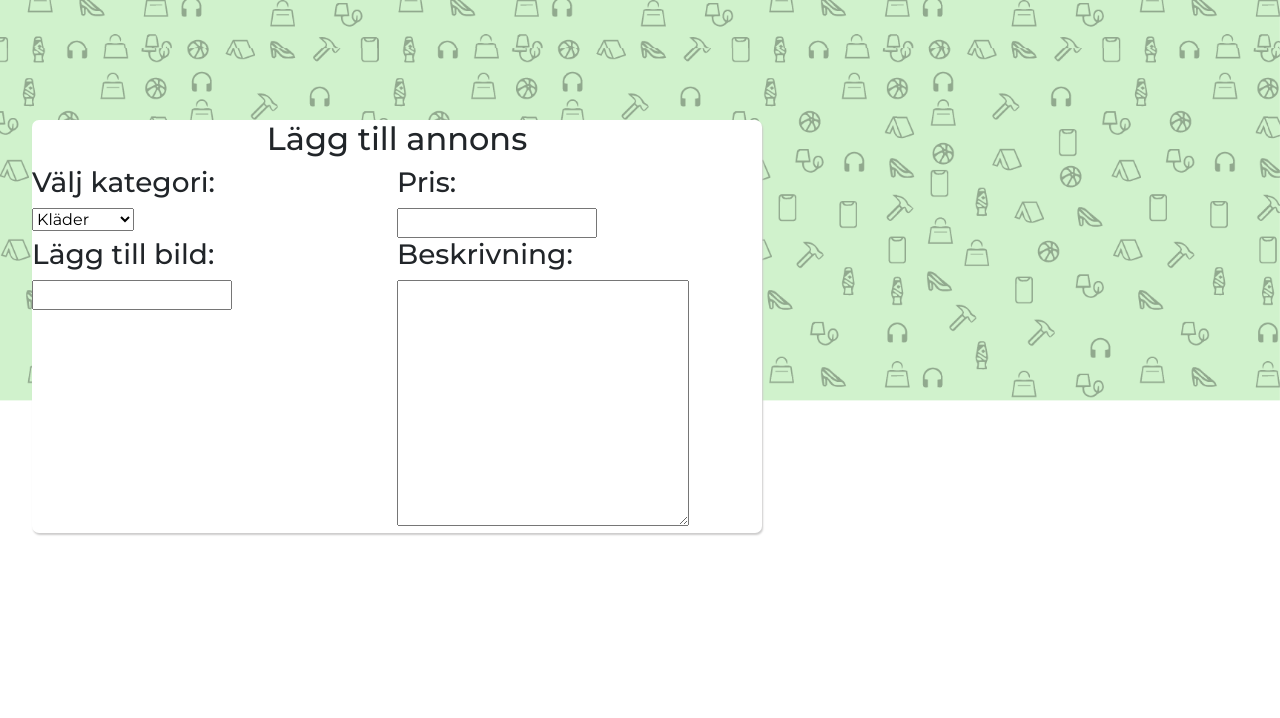
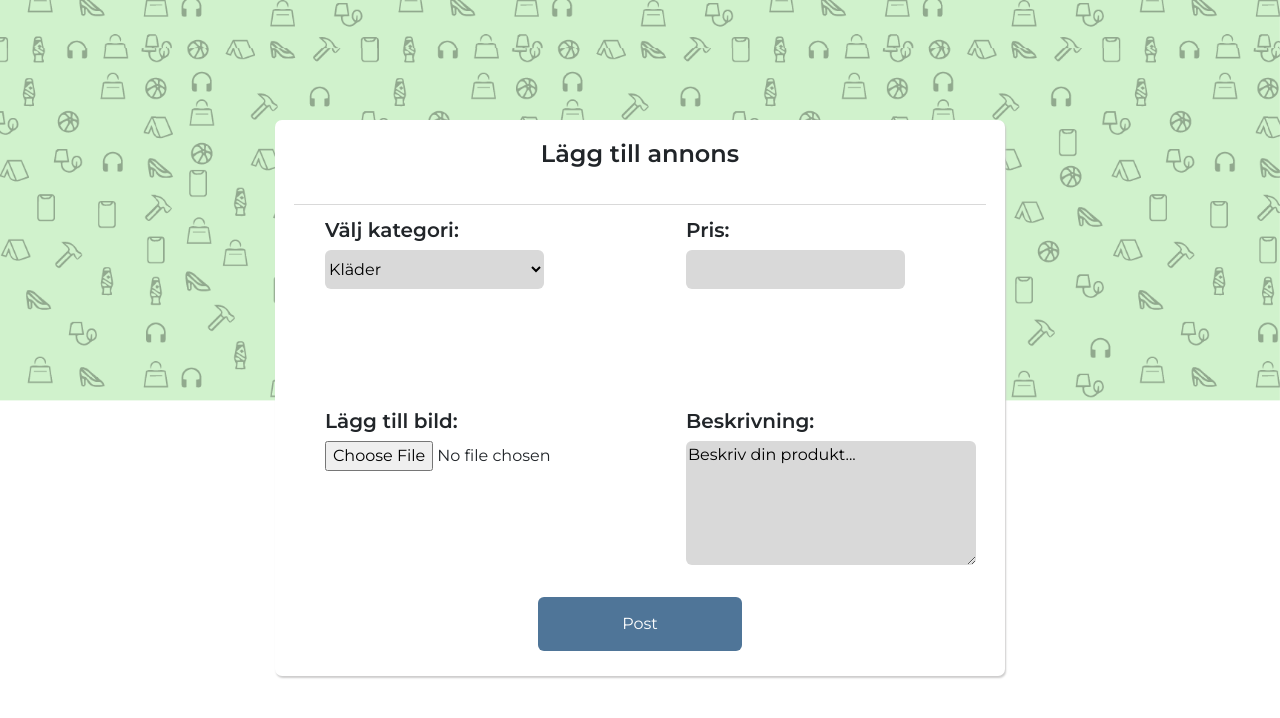
Before and after one commit to kevin-lane/VUE-project-team4, a Vue app: page / in a window 1280 px wide. Shown: the top 718 px of the page. Built offline with nearby package versions, Linux system fonts and the light colour scheme.

Commit message:
PostAdd
PostAdd finished for review

```diff
--- a/src/assets/main.css
+++ b/src/assets/main.css
@@ -8,7 +8,33 @@ body {
   overflow-x: hidden;
   font-family: Montserrat, Arial, Helvetica, sans-serif;
   }
-#app {
+
+  h1{
+    font-size: 32px;
+    font-weight: 600;
+  }
+
+  h2{
+    font-size: 24px;
+    font-weight: 600;
+  }
+
+  h3 {
+    font-size: 20px;
+    font-weight: 600;
+  }
+
+  h4 {
+    font-size: 14px;
+    font-weight: 600;
+  }
+
+  p{
+    font-size: 14px;
+    font-weight: 400;
+  }
+
+/* #app {
   max-width: 1280px;
   margin: 0 auto;
   padding: 2rem;
@@ -42,4 +68,4 @@ a,
   }
 
 
-}
+} */
--- a/src/components/PostAdd.vue
+++ b/src/components/PostAdd.vue
@@ -20,14 +20,16 @@
         </div>
         <div id="form-pic">
             <h3>Lägg till bild:</h3>
-            <input type="text">
+            <input type="file" accept="image/*">
         </div>
         <div id="form-cap">
             <h3>Beskrivning:</h3>
-            <textarea name="" id="" cols="30" rows="10"></textarea>
+            <textarea cols="30" rows="5">Beskriv din produkt...</textarea>
         </div>
     </div>
-
+    <div class="div-btn">
+        <input type="button" id="btn" value="Post">
+    </div>
 
   </section>
 </template>
@@ -36,11 +38,11 @@
     .post-add{
         width: 730px;
         background-color: #FFFFFF;
-
-        margin: auto;
         border-radius: 7px;
         box-shadow: 1px 2px 2px  rgb(205, 204, 204);
+        margin: auto;
         margin-top: 15vh;
+        padding-top: 20px;
     }
 
     h2{
@@ -50,6 +52,61 @@
     .form-grid{
         display: grid;
         grid-template-columns: repeat(2, 1fr);
+        /* border: solid black 1px; */
+        padding: 10px 50px 0px 50px;
+
     }
 
+    #form-cat  {
+        margin-bottom: 15vh;
+
+    }
+    #form-cat > select {
+        width: 219px;
+        height: 39px;
+        background-color: #d9d9d9;
+        border: none;
+        border-radius: 6px;
+
+    }
+
+    #form-price > input {
+        width: 219px;
+        height: 39px;
+        background-color: #d9d9d9;
+        border: none;
+        border-radius: 6px;
+
+    }
+
+    #form-cap > textarea {
+        background-color: #d9d9d9;
+        border: none;
+        border-radius: 6px;
+
+    }
+    .line {
+        display: block;
+        width: 692px;
+        height: 1px;
+         background-color: #d9d9d9;
+         margin: 35px auto 3px auto;
+    }
+
+    #btn {
+        margin: 0 auto;
+        background-color: #4F7598;
+        border: none;
+        border-radius: 6px;
+        color: white;
+    width: 204px;
+    height: 54px;
+
+    }
+    .div-btn {
+
+        text-align: center;
+        padding: 25px;
+
+    }
 </style>
--- a/src/views/HomeView.vue
+++ b/src/views/HomeView.vue
@@ -1,9 +1,8 @@
 <script setup>
-import PostAdd from '../components/PostAdd.vue';
+
 </script>
 
 <template>
   <main>
-   <PostAdd/>
   </main>
 </template>
```
